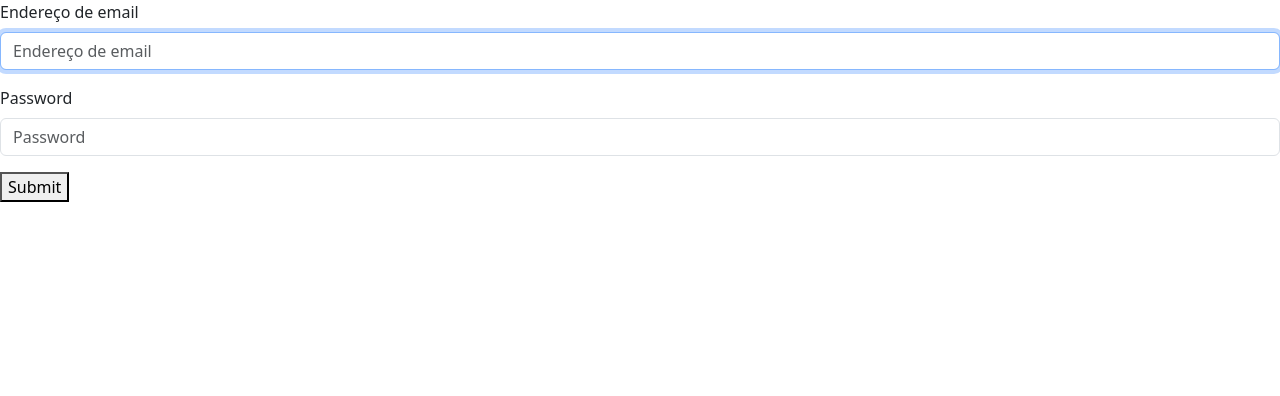
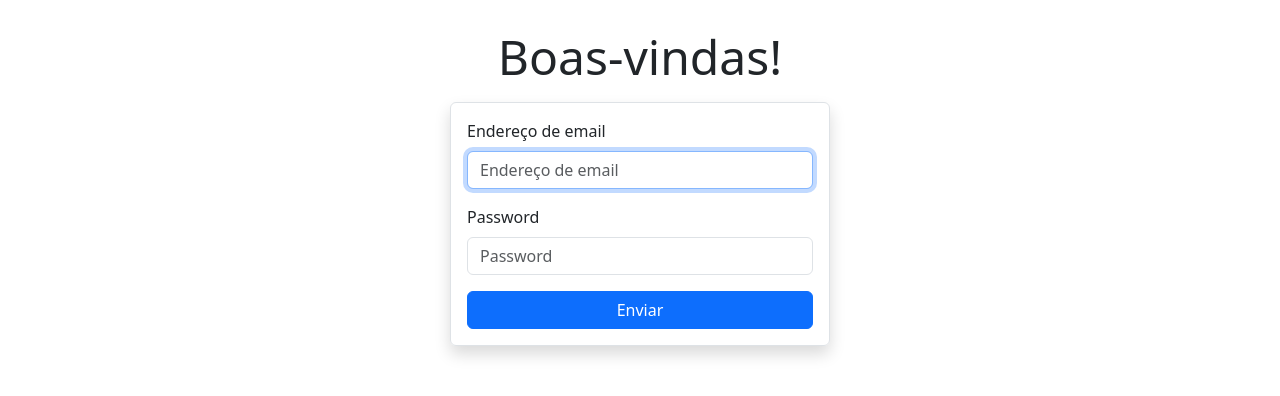
Before and after one commit to h-zanetti/webinar-factory, a Django app: page /users/login/ in a window 1280 px wide. Shown: the top 396 px of the page. Run offline with Django 3.2, Linux system fonts and the light colour scheme; some libraries are stand-ins or nearby versions.

Commit message:
Alterado template de login

```diff
--- a/webinar_factory/users/templates/users/login.html
+++ b/webinar_factory/users/templates/users/login.html
@@ -2,11 +2,18 @@
 {% load bootstrap5 %}
 
 {% block content %}
-<div>
-    <form action="{% url 'login' %}" method="POST">
-        {% csrf_token %}
-        {% bootstrap_form form %}
-        <button type="submit">Submit</button>
-    </form>
+<div class="container my-4">
+    <div class="row d-flex justify-content-center">
+        <div class="col-12 text-center mt-1 mb-2">
+            <h1 class="display-5">Boas-vindas!</h1>
+        </div>
+        <div class="col-lg-4 col-md-6 col-sm-12 p-3 border rounded shadow">
+            <form action="{% url 'login' %}" method="POST">
+                {% csrf_token %}
+                {% bootstrap_form form %}
+                <button type="submit" class="btn btn-primary w-100">Enviar</button>
+            </form>
+        </div>
+    </div>
 </div>
 {% endblock content %}
```
